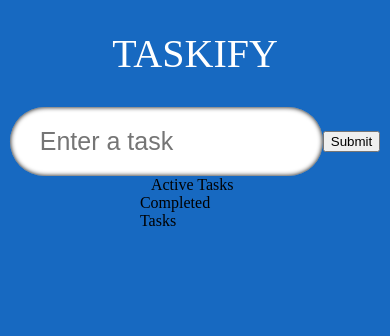
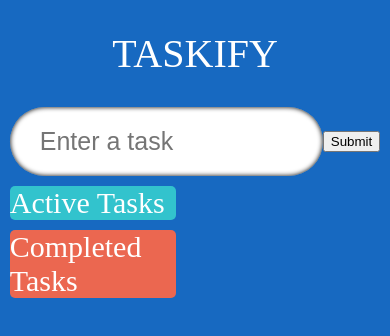
Before and after one commit to MihaiGitHub/Taskify, a React (Create React App) app: page / in a window 390 px wide. Shown: the top 336 px of the page. Built offline with nearby package versions, Linux system fonts and the light colour scheme; a web font is replaced by a local one.

Commit message:
Update todos styling

```diff
--- a/src/components/styles.css
+++ b/src/components/styles.css
@@ -1,6 +1,6 @@
 .input {
   display: flex;
-  width: 90%;
+  width: 95%;
   position: relative;
   align-items: center;
 }
@@ -44,20 +44,39 @@
   box-shadow: 0 0 5px black;
 }
 
+.container {
+  display: flex;
+  width: 95%;
+  margin-top: 10px;
+  justify-content: space-between;
+  align-items: flex-start;
+}
+
 .todos {
   display: flex;
-  justify-content: space-evenly;
-  width: 90%;
-  flex-wrap: wrap;
+  width: 47.5%;
+  flex-direction: column;
+  border-radius: 5px;
+  background-color: rgb(50, 195, 205);
+}
+
+.todos__heading {
+  font-size: 30px;
+  color: white;
 }
 
 .todos__single {
   display: flex;
-  width: 29.5%;
   border-radius: 5px;
   padding: 20px;
   margin-top: 15px;
+  transition: 0.2s;
   background-image: url("https://img.freepik.com/free-photo/crumpled-yellow-paper-background-close-up_60487-2390.jpg?size=626&ext=jpg");
+}
+
+.todos__single:hover {
+  box-shadow: 0 0 5px black;
+  transform: scale(1.03);
 }
 
 .todos__single--text {
@@ -83,14 +102,20 @@
   }
   .todos {
     width: 95%;
+    margin-bottom: 10px;
   }
-  .todos__single {
-    width: 100%;
+  .container {
+    width: 95%;
+    flex-direction: column;
   }
 }
 
-@media (max-width: 1200px) {
-  .todos__single {
-    width: 40%;
+@media (max-width: 1100px) {
+  .todos {
+    width: 45%;
   }
 }
+
+.remove {
+  background-color: rgb(235, 103, 80);
+}
```
